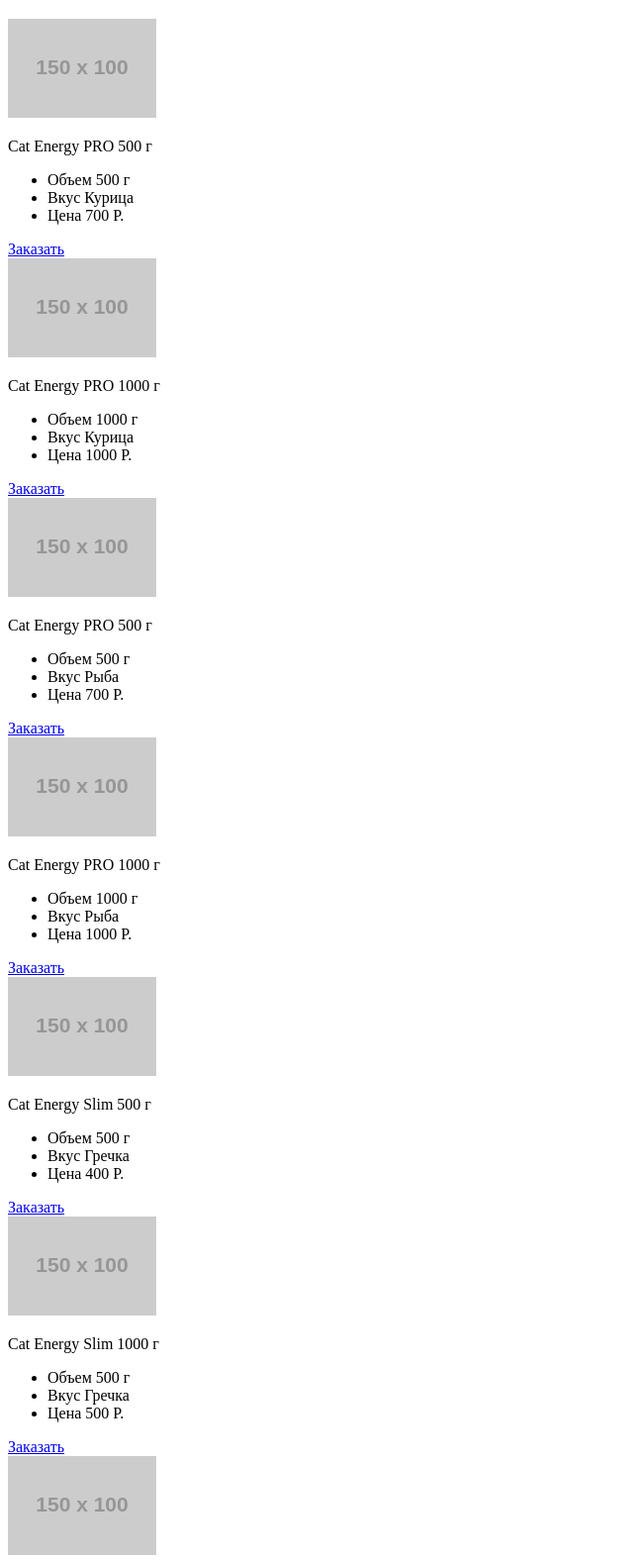
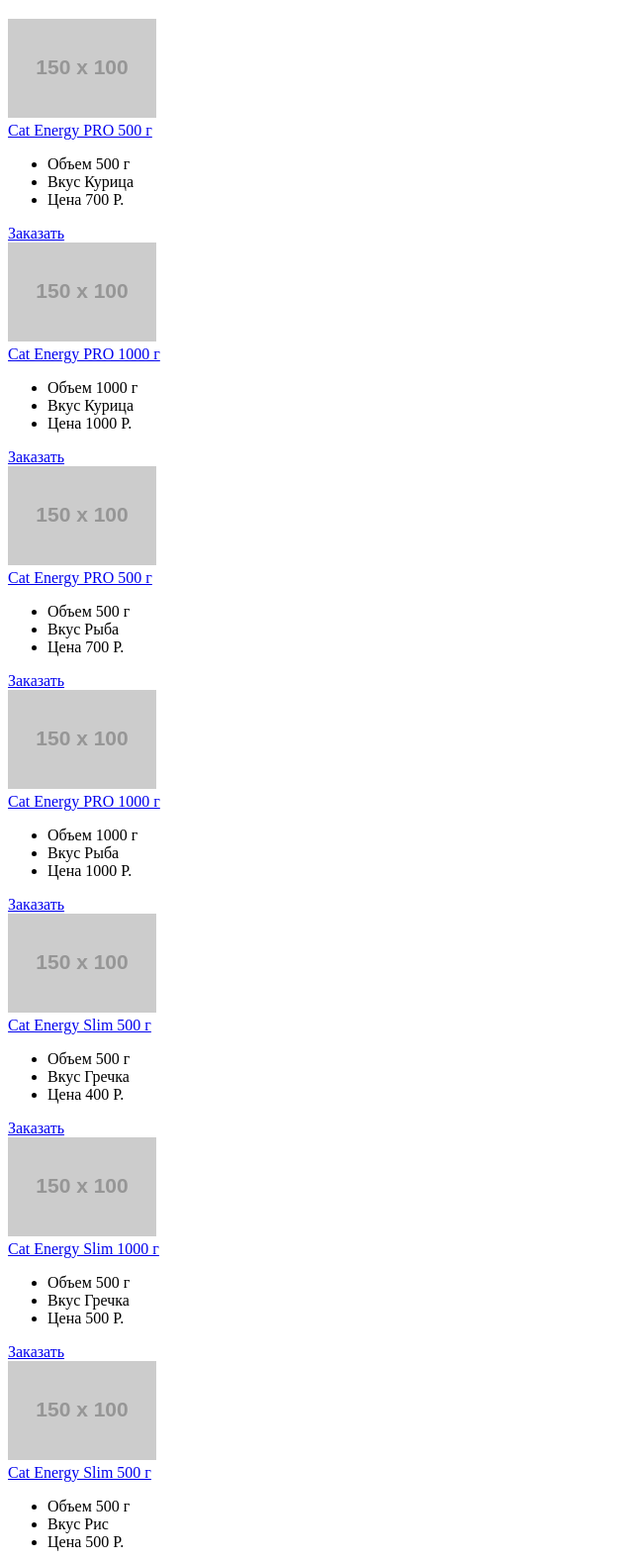
Before and after one commit to kaminskyVova/450679-cat-energy-17, a website: page source/catalog.html in a window 1280 px wide. Shown: the part 264-1841 px from the top of the page at 99% size, without its empty margins (0-640 px from the left). Drawn offline with Linux system fonts and the light colour scheme; placeholder pictures from the web are drawn by us.

Commit message:
добавил href к карточкам и убрал <p>

```diff
--- a/source/catalog.html
+++ b/source/catalog.html
@@ -28,10 +28,8 @@
             <img class="products-card__image" src="http://placehold.it/150x100" alt="фото упаквки корма">
           </a>
           <div class="products-card__wraper">
-            <a class="products-card__link products-card__link--title">
-              <p class="products-card__title">Cat Energy
+            <a class="products-card__link products-card__link--title" href="#">Cat Energy
                                                                               PRO 500 г
-              </p>
             </a>
             <ul class="products-card__list">
               <li class="products-card__item">
@@ -55,10 +53,8 @@
             <img class="products-card__image" src="http://placehold.it/150x100" alt="фото упаквки корма">
           </a>
           <div class="products-card__wraper">
-            <a class="products-card__link products-card__link--title">
-              <p class="products-card__title">Cat Energy
+            <a class="products-card__link products-card__link--title" href="#">Cat Energy
                                                                                PRO 1000 г
-              </p>
             </a>
             <ul class="products-card__list">
               <li class="products-card__item">
@@ -82,10 +78,8 @@
             <img class="products-card__image" src="http://placehold.it/150x100" alt="фото упаквки корма">
           </a>
           <div class="products-card__wraper">
-            <a class="products-card__link products-card__link--title">
-              <p class="products-card__title">Cat Energy
+            <a class="products-card__link products-card__link--title" href="#">Cat Energy
                                                                               PRO 500 г
-              </p>
             </a>
             <ul class="products-card__list">
               <li class="products-card__item">
@@ -109,10 +103,8 @@
             <img class="products-card__image" src="http://placehold.it/150x100" alt="фото упаквки корма">
           </a>
           <div class="products-card__wraper">
-            <a class="products-card__link products-card__link--title">
-              <p class="products-card__title">Cat Energy
+            <a class="products-card__link products-card__link--title" href="#">Cat Energy
                                                                               PRO 1000 г
-              </p>
             </a>
             <ul class="products-card__list">
               <li class="products-card__item">
@@ -136,10 +128,8 @@
             <img class="products-card__image" src="http://placehold.it/150x100" alt="фото упаквки корма">
           </a>
           <div class="products-card__wraper">
-            <a class="products-card__link products-card__link--title">
-              <p class="products-card__title">Cat Energy
+            <a class="products-card__link products-card__link--title" href="#">Cat Energy
                                                                               Slim 500 г
-              </p>
             </a>
             <ul class="products-card__list">
               <li class="products-card__item">
@@ -163,10 +153,8 @@
             <img class="products-card__image" src="http://placehold.it/150x100" alt="фото упаквки корма">
           </a>
           <div class="products-card__wraper">
-            <a class="products-card__link products-card__link--title">
-              <p class="products-card__title">Cat Energy
+            <a class="products-card__link products-card__link--title" href="#">Cat Energy
                                                                               Slim 1000 г
-              </p>
             </a>
             <ul class="products-card__list">
               <li class="products-card__item">
@@ -190,10 +178,8 @@
             <img class="products-card__image" src="http://placehold.it/150x100" alt="фото упаквки корма">
           </a>
           <div class="products-card__wraper">
-            <a class="products-card__link products-card__link--title">
-              <p class="products-card__title">Cat Energy
+            <a class="products-card__link products-card__link--title" href="#">Cat Energy
                                                                               Slim 500 г
-              </p>
             </a>
             <ul class="products-card__list">
               <li class="products-card__item">
```
Lines whose indentation alone changed are shown as unchanged.
